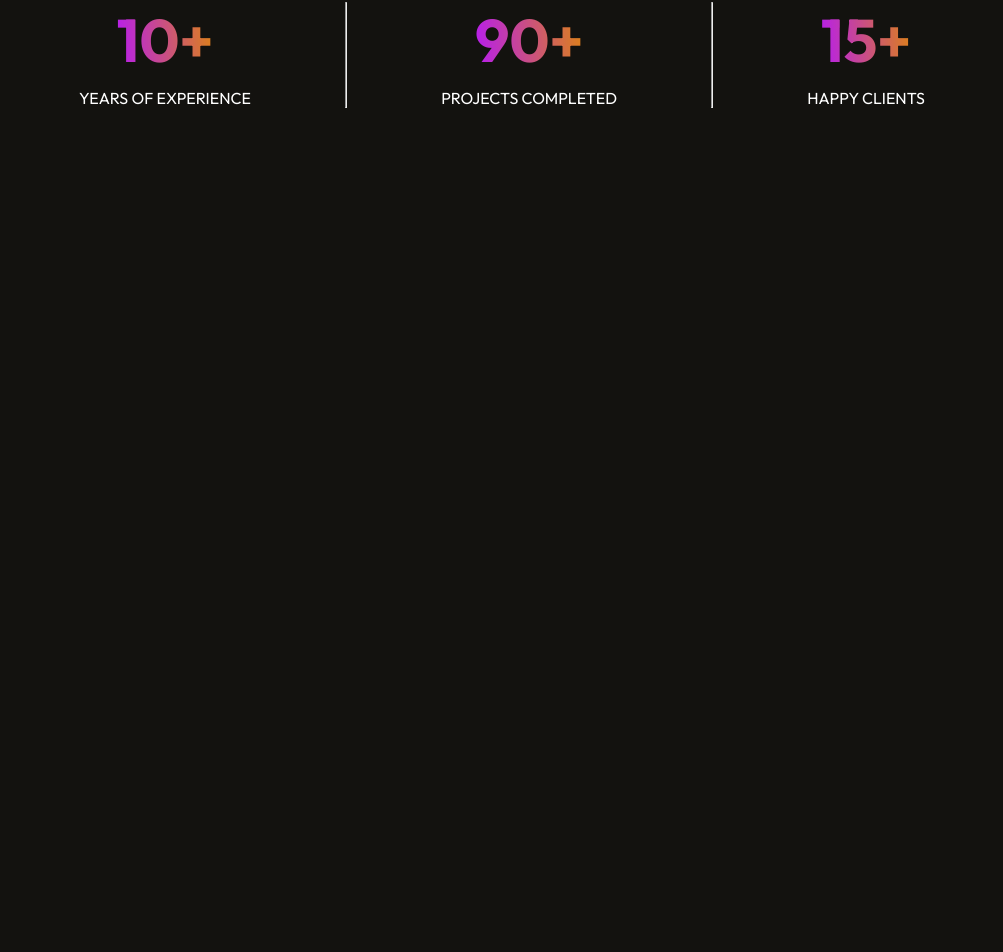
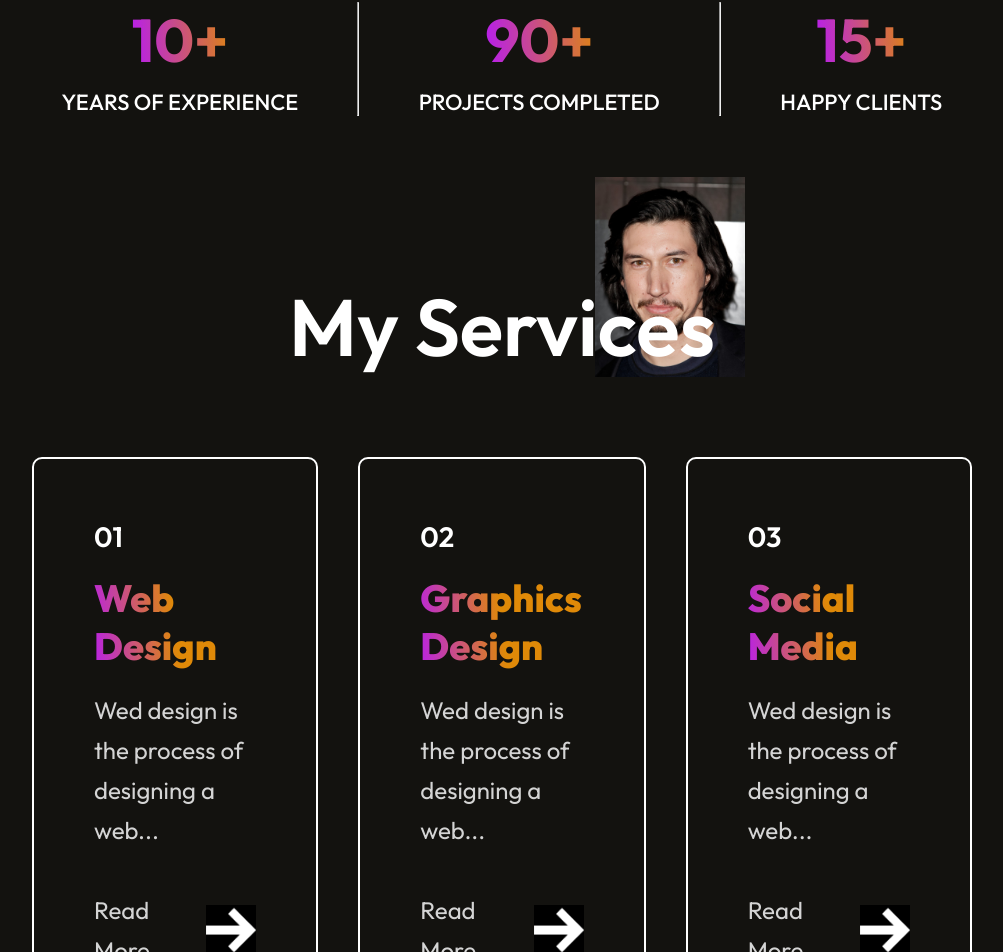
Before and after one commit to JacobKulcak/Portfolio-Website, a React (Vite) app: page / in a window 1280 px wide. Shown: the part 1897-2849 px from the top of the page, without its empty margins (138-1141 px from the left). Before the commit the page ends 2085 px from the top, so only its background shows below. Built offline with nearby package versions, Linux system fonts and the light colour scheme.

Commit message:
services and work sections added

```diff
--- a/src/App.jsx
+++ b/src/App.jsx
@@ -1,7 +1,9 @@
-import React from "react";
-import Navbar from "./Components/Navbar/Navbar";
-import Hero from "./Components/Hero/Hero";
-import About from "./Components/About/About";
+import React from "react"
+import Navbar from "./Components/Navbar/Navbar"
+import Hero from "./Components/Hero/Hero"
+import About from "./Components/About/About"
+import Services from "./Components/Services/Services"
+import MyWork from "./Components/MyWork/MyWork";
 
 const App = () => {
   return (
@@ -9,6 +11,8 @@ const App = () => {
       <Navbar/>
       <Hero/>
       <About/>
+      <Services/>
+      <MyWork/>
     </div>
   );
 };
--- a/src/Components/About/About.css
+++ b/src/Components/About/About.css
@@ -82,3 +82,15 @@
     -webkit-background-clip: text;
     -webkit-text-fill-color: transparent;
 }
+.about-achievement p {
+    font-size: 22px;
+    font-weight: 500;
+}
+.about-skill:hover{
+    transform: scale(1.05);
+    transition: 0.3s;
+}
+.about-achievement:hover{
+    transform: scale(1.12);
+    transition: 0.5s;
+}
--- /dev/null
+++ b/src/Components/MyWork/MyWork.jsx
@@ -0,0 +1,19 @@
+import React from 'react'
+import './MyWork.css'
+import theme_pattern from '../../assets/theme_pattern.jpg'
+
+const MyWork = () => {
+  return (
+    <div className='mywork'>
+        <div className="mywork-title">
+            <h1>My Latest Work</h1>
+            <img src={theme_pattern} height={200} alt="" />
+        </div>
+        <div className="mywork-container">
+
+        </div>
+    </div>
+  )
+}
+
+export default MyWork
--- /dev/null
+++ b/src/Components/Services/Services.css
@@ -0,0 +1,72 @@
+.services{
+    display: flex;
+    flex-direction: column;
+    align-items: center;
+    justify-content: center;
+    gap: 80px;
+    margin: 80px 170px;
+}
+.services-title{
+    position: relative;
+}
+
+.services-title h1{
+    padding: 0px 30px;
+    font-size: 80px;
+    font-weight: 600;
+}
+.services-title img{
+    position: absolute;
+    bottom: 0;
+    right: 0;
+    z-index: -1;
+}
+.services-format{
+    display: flex;
+    flex-direction: column;
+    justify-content: center;
+    gap: 20px;
+    padding: 60px;
+    border-radius: 10px;
+    border: 2px solid white;
+    transition: 0.4s;
+    cursor: pointer;
+}
+.services-container{
+    display: grid;
+    grid-template-columns: 1fr 1fr 1fr;
+    gap: 40px;
+    margin-bottom: 80px;
+}
+.services-format h3{
+    font-size: 28px;
+    font-weight: 600;
+}
+.services-format h2{
+    font-size: 38px;
+    font-weight: 800;
+    background: linear-gradient(264deg, #DF8908 50%, #B415FF 106%);
+    background-clip: text;
+    -webkit-background-clip: text;
+    -webkit-text-fill-color: transparent;
+}
+.services-format p{
+    color: #d4d4d4;
+    font-size: 24px;
+    line-height: 40px;
+    max-width: 300px;
+}
+.services-readmore{
+    display: flex;
+    gap: 20px;
+    align-items: center;
+    margin-top: 20px;
+}
+
+.services-format:hover{
+    border: 2px solid #ff00ff;
+    background-image: linear-gradient(45deg, #3f0028, #582300);
+    transform: scale(1.05);
+    transition: 0.4s;
+
+}
--- /dev/null
+++ b/src/Components/Services/Services.jsx
@@ -0,0 +1,31 @@
+import React from 'react'
+import './Services.css'
+import theme_pattern from '../../assets/theme_pattern.jpg'
+import Services_Data from '../../assets/services_data'
+import arrow_icon from '../../assets/arrow_icon.png'
+
+const Services = () => {
+  return (
+    <div className='services'>
+        <div className="services-title">
+            <h1>My Services</h1>
+            <img src={theme_pattern} height={200} alt="" />
+        </div>
+        <div className="services-container">
+            {Services_Data.map((service,index)=>{
+                return <div key={index} className="services-format">
+                    <h3>{service.s_no}</h3>
+                    <h2>{service.s_name}</h2>
+                    <p>{service.s_desc}</p>
+                    <div className='services-readmore'>
+                        <p>Read More</p>
+                        <img src={arrow_icon} height={50} alt="" />
+                    </div>
+                </div>
+            })}
+        </div>
+    </div>
+  )
+}
+
+export default Services
--- /dev/null
+++ b/src/assets/services_data.js
@@ -0,0 +1,34 @@
+const Services_Data = [
+  {
+    s_no:"01",
+    s_name:"Web Design",
+    s_desc:"Wed design is the process of designing a web..."
+  },
+  {
+    s_no:"02",
+    s_name:"Graphics Design",
+    s_desc:"Wed design is the process of designing a web..."
+  },
+  {
+    s_no:"03",
+    s_name:"Social Media",
+    s_desc:"Wed design is the process of designing a web..."
+  },
+  {
+    s_no:"04",
+    s_name:"App Design",
+    s_desc:"Wed design is the process of designing a web..."
+  },
+  {
+    s_no:"05",
+    s_name:"Anything",
+    s_desc:"Wed design is the process of designing a web..."
+  },
+  {
+    s_no:"06",
+    s_name:"Bob Design",
+    s_desc:"Wed design is the process of designing a web..."
+  }
+];
+
+export default Services_Data;
```
Also changed, not shown: src/Components/MyWork/MyWork.css (added), src/assets/arrow_icon.png (added).
